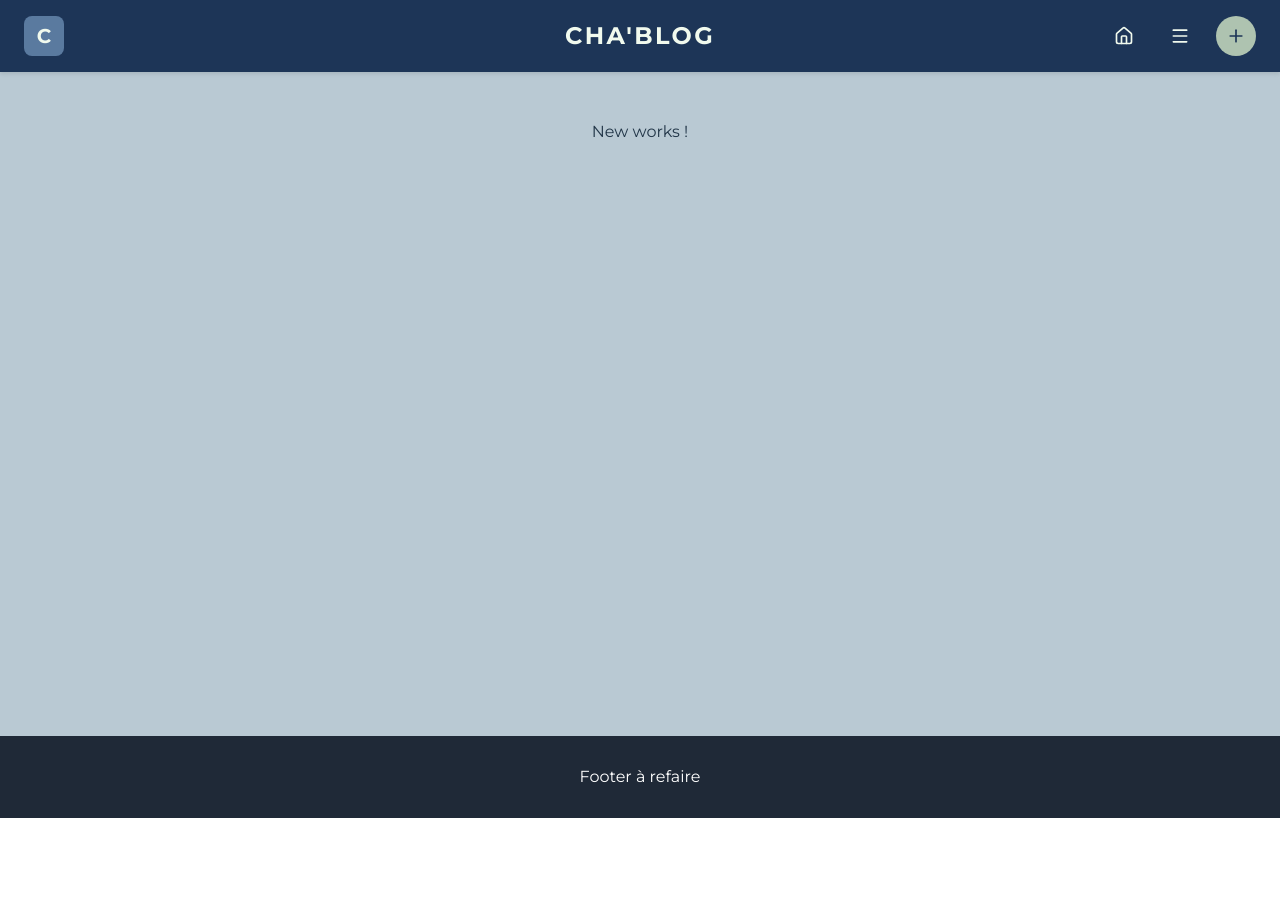
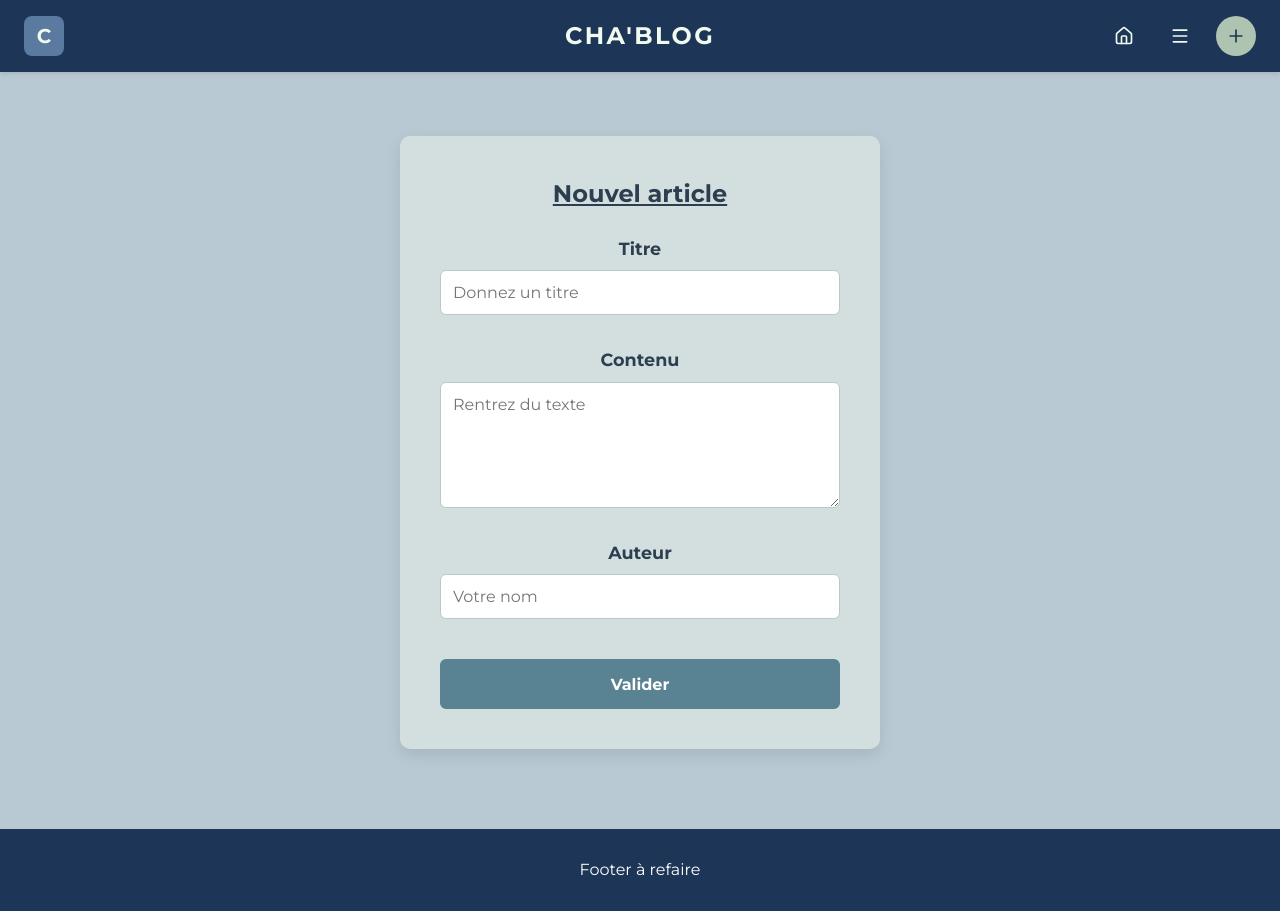
Before and after one commit to charlottecordelle/Blog-manager, a React (Vite) app in the folder day05/blog-manager/: page /new in a window 1280 px wide. Before the commit the page ends 818 px from the top, so only its background shows below. Built offline with nearby package versions, Linux system fonts and the light colour scheme.

Commit message:
interface formulaire faite

```diff
--- a/day05/blog-manager/src/components/footer/Footer.css
+++ b/day05/blog-manager/src/components/footer/Footer.css
@@ -1,5 +1,5 @@
 .footer {
-    background-color: #1f2937;
+    background-color: #1D3557;
     color: white;
     text-align: center;
     padding: 0.8rem;
--- /dev/null
+++ b/day05/blog-manager/src/components/form/Form.css
@@ -0,0 +1,78 @@
+.card {
+  background-color: #d3dfde;
+  border-radius: 10px;
+  max-width: 400px;
+  margin: 2rem auto;
+  padding: 2.5rem;
+  box-shadow: 0 6px 15px rgba(0, 0, 0, 0.1);
+  display: flex;
+  flex-direction: column;
+  gap: 1rem;
+  margin-bottom: 3rem;
+}
+
+.form-group {
+  display: flex;
+  flex-direction: column;
+  gap: 0.5rem;
+}
+
+.form-group label {
+  font-weight: 600;
+  color: #2c3e50;
+  font-size: 1.1rem;
+}
+
+.form-group input,
+.form-group textarea {
+  padding: 0.75rem;
+  border: 1px solid #b8c9c8;
+  border-radius: 6px;
+  font-size: 1rem;
+  font-family: inherit;
+  transition: all 0.3s ease;
+  background-color: white;
+  margin-bottom: 1rem;
+}
+
+.form-group input:focus,
+.form-group textarea:focus {
+  outline: none;
+  border-color: #598392;
+  box-shadow: 0 0 0 3px rgba(89, 131, 146, 0.1);
+}
+
+.form-group textarea {
+  resize: vertical;
+  min-height: 100px;
+}
+
+h2 {
+  margin: 0 0 0.5rem 0;
+  color: #2c3e50;
+  text-align: center;
+  text-decoration: underline;
+}
+
+.btn {
+  background-color: #598392;
+  color: white;
+  padding: 0.85rem 2rem;
+  border: 2px solid #598392;
+  border-radius: 6px;
+  font-size: 1rem;
+  font-weight: 600;
+  cursor: pointer;
+  transition: all 0.3s ease;
+  margin-top: 0.5rem;
+}
+
+.btn:hover {
+  background-color: #517380;
+  border-color: #517380;
+  box-shadow: 0 4px 8px rgba(0, 0, 0, 0.15);
+}
+
+.btn:active {
+  transform: translateY(0);
+}
--- /dev/null
+++ b/day05/blog-manager/src/components/form/Form.tsx
@@ -0,0 +1,26 @@
+import "./Form.css";
+
+function Form() {
+  return (
+    <form>
+      <div className="card">
+      <h2>Nouvel article</h2>
+        <div className="form-group">
+          <label>Titre</label>
+          <input type="text" placeholder="Donnez un titre" name="titre" />
+        </div>
+        <div className="form-group">
+          <label>Contenu</label>
+          <textarea placeholder="Rentrez du texte" name="titre" />
+        </div>
+        <div className="form-group">
+          <label>Auteur</label>
+          <input type="text" placeholder="Votre nom" name="titre" />
+        </div>
+        <button type="submit" className="btn">Valider</button>
+      </div>
+    </form>
+  );
+}
+
+export default Form;
--- a/day05/blog-manager/src/pages/New.tsx
+++ b/day05/blog-manager/src/pages/New.tsx
@@ -1,7 +1,11 @@
+import Form from "../components/form/form";
+
 const New = () => {
-    return (
-      <p>New works !</p>
-    );
-  };
+  return (
+    <div className="form">
+      <Form />
+    </div>
+  );
+};
 
 export default New;
--- a/day05/blog-manager/src/pages/home.tsx
+++ b/day05/blog-manager/src/pages/home.tsx
@@ -2,7 +2,6 @@ const Home = () => {
     return (
       <div>
         <h1>Accueil</h1>
-        <p>Bienvenue sur mon app React !</p>
       </div>
     );
   };
```
Also changed, not shown: day05/blog-manager/src/models/article.interface.tsx (added, +7 -0 lines).
